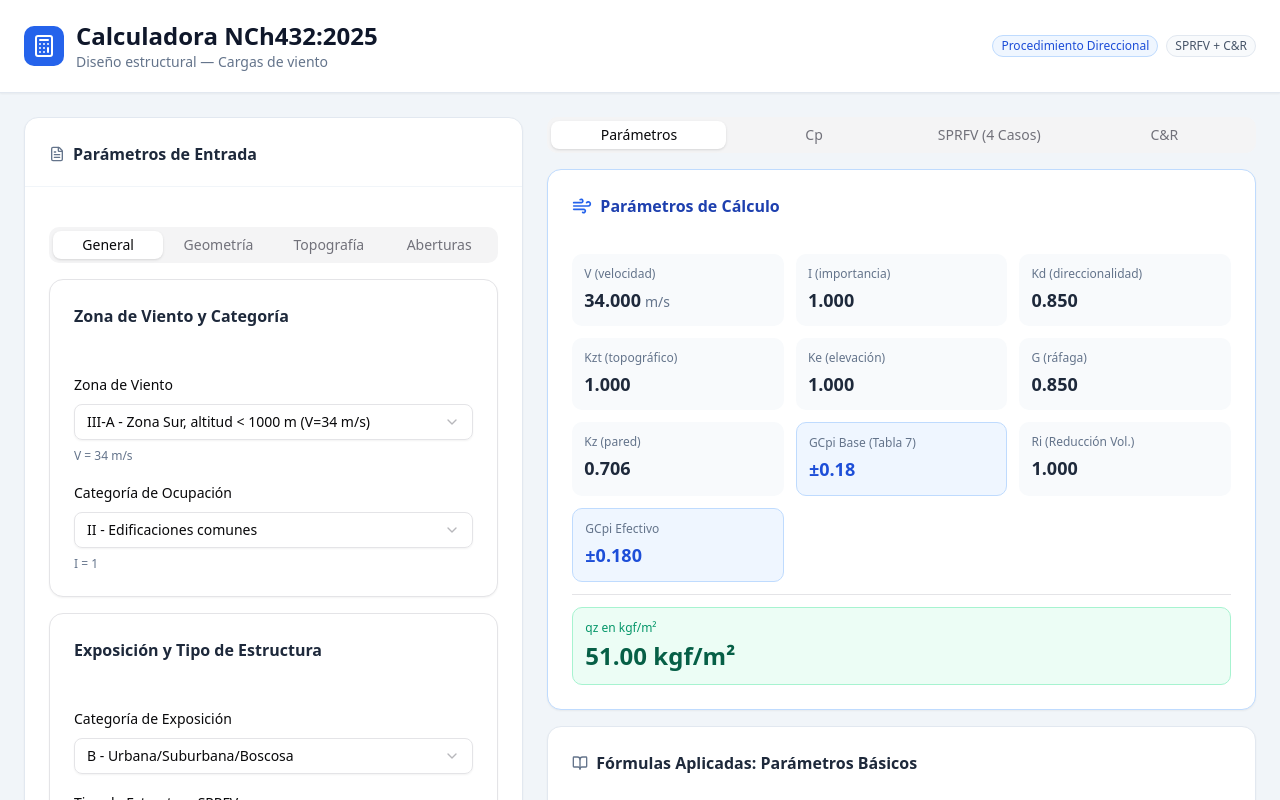
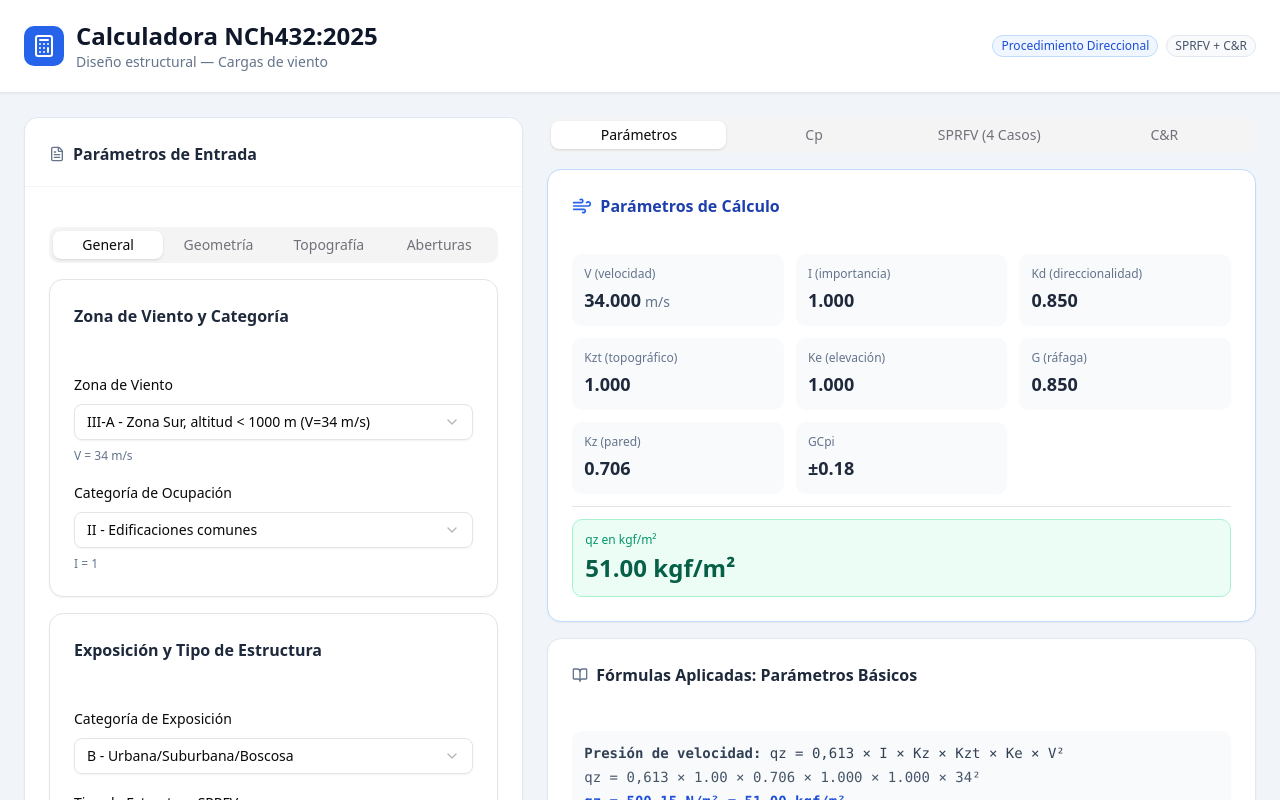
Before and after one commit to cwbordones-stack/Calculadora-Nch432-2025, a React (Vite) app: page / in a window 1280 px wide. Shown: the top 800 px of the page. Built offline with nearby package versions, Linux system fonts and the light colour scheme.

Commit message:
Fix: revert GCpi display and disable Ri reduction to match user expectation

```diff
--- a/src/lib/nch432.ts
+++ b/src/lib/nch432.ts
@@ -456,10 +456,9 @@ export function calcularNCh432(params: ParametrosCalculo): ResultadoCalculo {
   const G = calcularRafaga(tipoEstructura);
   const { pos: GCpi_pos, neg: GCpi_neg } = calcularGCpi(tipoEdificio);
 
-  const Aog = areaAberturas + areaAberturasResto;
-  const Ri = tipoEdificio === 'parcialmente_cerrado' ? calcularRi(Aog, volumenInterno) : 1.0;
-  const GCpi_eff_pos = GCpi_pos * Ri;
-  const GCpi_eff_neg = GCpi_neg * Ri;
+  const Ri = 1.0;
+  const GCpi_eff_pos = GCpi_pos;
+  const GCpi_eff_neg = GCpi_neg;
 
   // ============ Cp para ambas direcciones ============
   // Cara corta: viento golpea B (ancho), L es paralelo al viento
@@ -549,7 +548,6 @@ export function calcularNCh432(params: ParametrosCalculo): ResultadoCalculo {
 
   return {
     V, I, Kd, Kzt, Ke, qz, qh, qi, G,
-    GCpi_base_pos: GCpi_pos, GCpi_base_neg: GCpi_neg,
     GCpi_pos: GCpi_eff_pos, GCpi_neg: GCpi_eff_neg,
     presiones: {
       barlovento: presionBarlovento, sotavento: presionSotavento,
--- a/src/sections/PanelResultados.tsx
+++ b/src/sections/PanelResultados.tsx
@@ -182,9 +182,7 @@ export function PanelResultados({ resultado }: PanelResultadosProps) {
                 <ValorResultado label="Ke (elevación)" value={resultado.Ke} />
                 <ValorResultado label="G (ráfaga)" value={resultado.G} />
                 <ValorResultado label="Kz (pared)" value={resultado.Kz_pared} />
-                <ValorResultado label="GCpi Base (Tabla 7)" value={`±${Math.abs(resultado.GCpi_base_pos).toFixed(2)}`} destacado />
-                <ValorResultado label="Ri (Reducción Vol.)" value={resultado.Ri.toFixed(3)} />
-                <ValorResultado label="GCpi Efectivo" value={`±${Math.abs(resultado.GCpi_pos).toFixed(3)}`} destacado />
+                <ValorResultado label="GCpi" value={`±${Math.abs(resultado.GCpi_pos).toFixed(2)}`} />
               </div>
 
               <Separator />
--- a/src/types/nch432.ts
+++ b/src/types/nch432.ts
@@ -126,8 +126,6 @@ export interface ResultadoCalculo {
   G: number;
 
   // Presión interna
-  GCpi_base_pos: number;
-  GCpi_base_neg: number;
   GCpi_pos: number;
   GCpi_neg: number;
 
```
